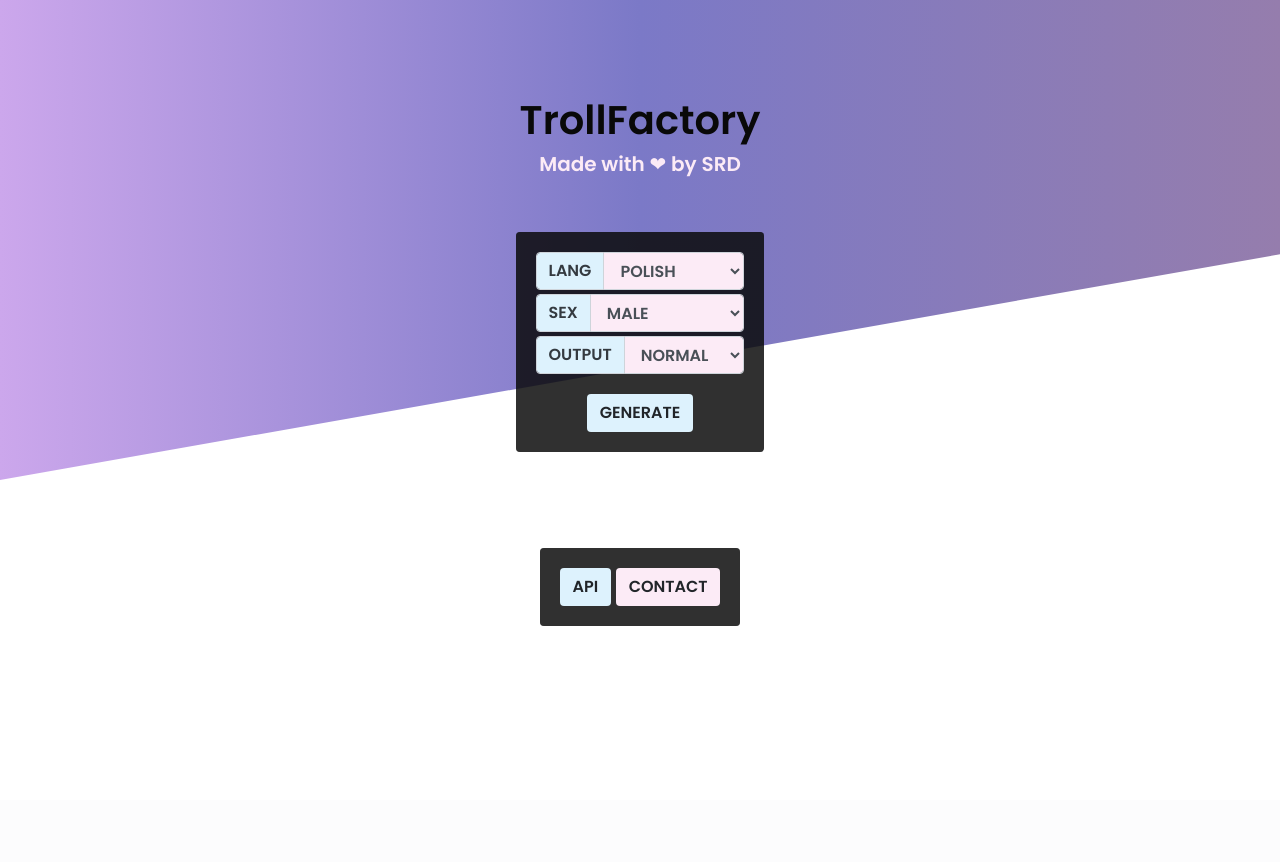
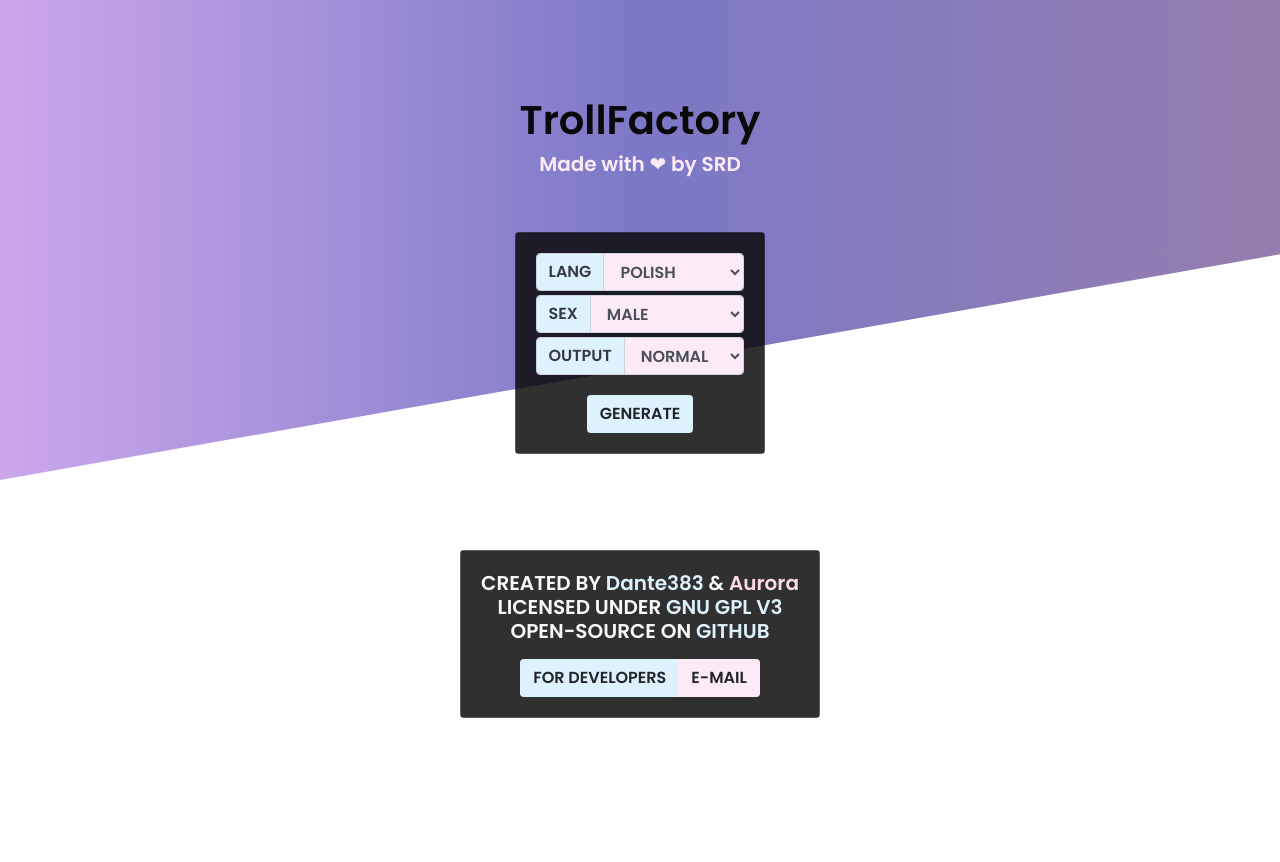
Before and after one commit to stanislawowski/TrollFactory, a Flask app: page / in a window 1280 px wide. Before the commit the page ends 626 px from the top, so only its background shows below. Run offline with Flask 2, Linux system fonts and the light colour scheme; some libraries are stand-ins or nearby versions.

Commit message:
CSS cleanup, index page improvements

```diff
--- a/static/css/style.css
+++ b/static/css/style.css
@@ -10,6 +10,8 @@
 
 body {
   overflow-x: hidden;
+  font-family: 'Poppins', sans-serif;
+  color: #fcebf6;
 }
 
 .skewed {
@@ -26,21 +28,11 @@ body {
   transform-origin: top left;
 }
 
-h1,
-h5,
-.card-title,
-.btn,
-select {
-  font-family: 'Poppins', sans-serif;
-}
-
-h1,
-.a-dark {
+h1 {
   color: #090909;
 }
 
-h5,
-.a-dark:hover {
+h1:hover {
   color: #333;
 }
 
@@ -52,14 +44,6 @@ a:hover {
   text-decoration: none;
 }
 
-.a-purple {
-  color: #fcebf6;
-}
-
-.a-purple:hover {
-  color: #7f3e97;
-}
-
 .a-pink {
   color: #f6a8a6;
 }
@@ -68,13 +52,25 @@ a:hover {
   color: #ece3fc;
 }
 
+.a-l-pink {
+  color: #fedae8;
+}
+
+.a-l-pink:hover {
+  color: #f9b8d4;
+}
+
+.a-l-blue {
+  color: #ddf2fd;
+}
+
 .btn-pink,
 .fc-sel {
   background-color: #fcebf6;
 }
 
 .btn-pink:hover {
-  background-color: #ece3fc;
+  background-color: #f9b8d4;
 }
 
 .btn-blue,
@@ -86,19 +82,10 @@ a:hover {
   background-color: #a5c8e4;
 }
 
-.btn-gender {
-  width: 100px;
-}
-
 .card-header,
 .card-body,
 .card {
   background-color: rgba(9, 9, 9, 0.6);
-}
-
-.card {
-  border: 0;
-  color: #fcebf6;
 }
 
 .fc-text {
@@ -106,21 +93,8 @@ a:hover {
   border-bottom-right-radius: 0;
 }
 
-.rounded {
-  border-radius: 20px;
+@media (prefers-color-scheme: dark) {
+  body {
+    background-color: #1d2429;
+  }
 }
-
-.modal {
-  max-width: 60%;
-  position: absolute;
-  left: 50%;
-  top: 50%;
-  margin-top: 20%;
-  transform: translate(-50%, -50%);
-}
-
-/* DARK THEME */
-
-[data-theme="dark"] {
-  background-color: #333;
-}
--- a/templates/index.html
+++ b/templates/index.html
@@ -8,29 +8,16 @@
   <link rel="stylesheet" href="/css/bootstrap.min.css"/>
   <link rel="stylesheet" href="/css/style.css"/>
   <link rel="icon" type="image/png" href="/favicon.png"/>
-  <script src="/js/jquery.min.js"></script>
-  <script src="/js/bootstrap.min.js"></script>
   <title>TrollFactory</title>
 </head>
 <body>
   <div class="skewed"></div>
   <div class="my-5 py-5 text-center">
-    <div class="modal rounded" id="contact">
-      <div class="card">
+    <a href="/"><h1>TrollFactory</h1></a>
+    <a href="https://stanislawowski.pl"><h5>Made with ❤ by SRD</h5></a>
+    <div class="row mx-auto py-5">
+      <div class="card mx-auto">
         <div class="card-body">
-          <h5 class="text-light">
-            If you have business inquiries or want to contact us for any other purpose, write to the email:<br>
-            <a href="mailto:office@stanislawowski.pl" class="a-pink">office@stanislawowski.pl</a>
-          </h5>
-          <button type="button" class="btn btn-pink mt-2" data-dismiss="modal">CLOSE</button>
-        </div>
-      </div>
-    </div>
-    <h1>TrollFactory</h1>
-    <h5>Made with ❤ by <a href="https://stanislawowski.pl" class="a-purple">SRD</a></h5>
-    <div class="row mx-auto py-5">
-      <div class="card mx-auto rounded">
-        <div class="card-body rounded">
           <form method="GET" action="/output">
             <div class="input-group">
               <div class="input-group-prepend">
@@ -65,10 +52,19 @@
       </div>
     </div>
     <div class="row mx-auto py-5">
-      <div class="card mx-auto rounded">
-        <div class="card-body rounded">
-          <a href="/api" class="btn btn-blue">API</a>
-          <a class="btn btn-pink" data-toggle="modal" data-target="#contact">CONTACT</a>
+      <div class="card mx-auto">
+        <div class="card-body">
+          <h5 class="text-light">
+            CREATED BY
+            <a class="a-l-blue" href="https://github.com/dante383">Dante383</a> &
+            <a class="a-l-pink" href="https://github.com/0xA7404A">Aurora</a><br>
+            LICENSED UNDER <a class="a-l-blue" href="https://www.gnu.org/licenses/gpl-3.0.en.html">GNU GPL V3</a><br>
+            OPEN-SOURCE ON <a class="a-l-blue" href="https://github.com/stanislawowski/TrollFactory/">GITHUB</a><br>
+          </h5>
+          <div class="btn-group mt-2">
+            <a href="/api" class="btn btn-blue">FOR DEVELOPERS</a>
+            <a href="mailto:office@stanislawowski.pl" class="btn btn-pink">E-MAIL</a>
+          </div>
         </div>
       </div>
     </div>
--- a/templates/output.html
+++ b/templates/output.html
@@ -9,8 +9,8 @@
 <body>
   <div class="skewed"></div>
   <div class="text-center my-5">
-    <h1><a href="/" class="a-dark">TrollFactory</a></h1>
-    <h5>Made with ❤ by <a href="https://stanislawowski.pl" class="a-purple">SRD</a></h5>
+    <a href="/"><h1>TrollFactory</h1></a>
+    <a href="https://stanislawowski.pl"><h5>Made with ❤ by SRD</h5></a>
   </div>
   <div class="d-flex flex-row flex-wrap justify-content-center">
     {% for prop in generated %}
```
Also changed, not shown: templates/api.html (+4 -4 lines).
